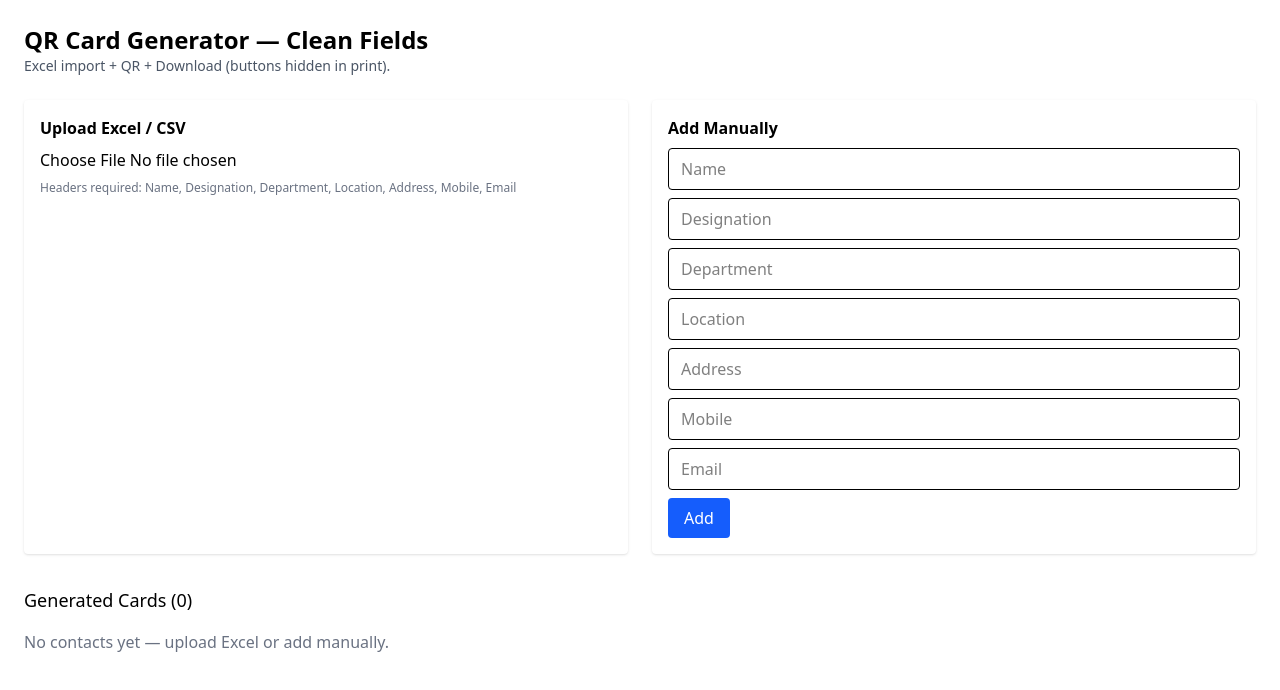
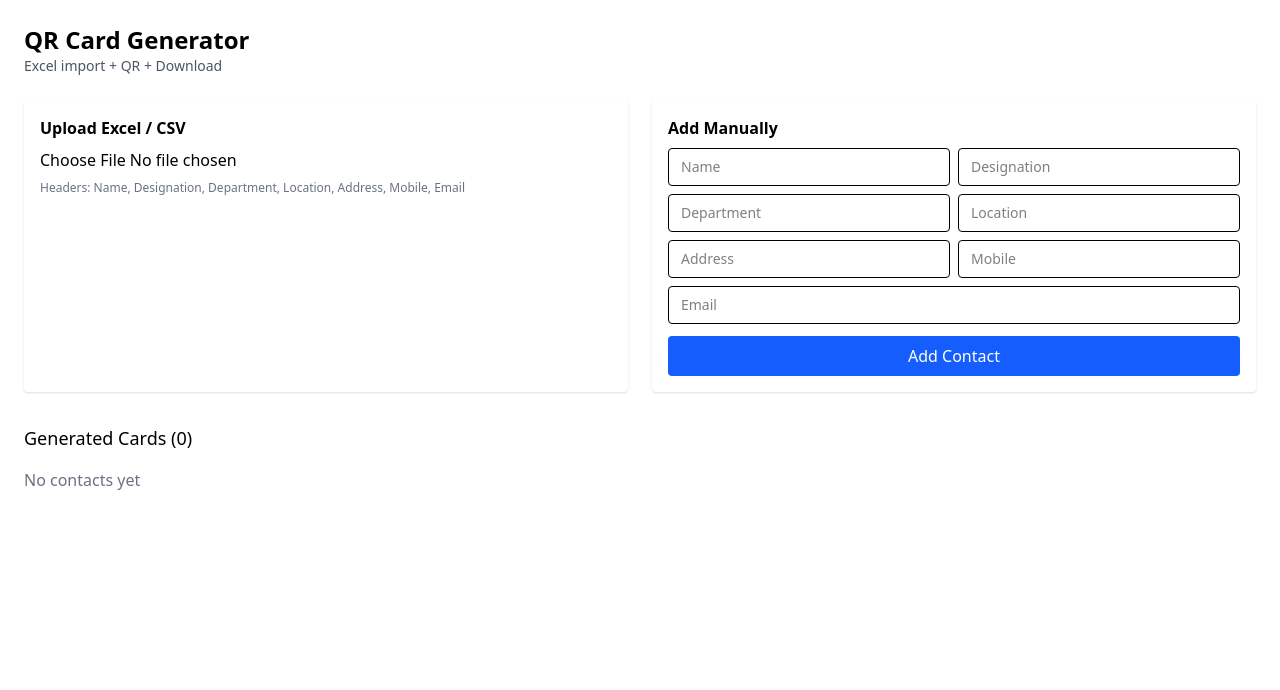
Before and after one commit to JavaScriptForEverything/qr-code-generator, a React (Vite) app: page / in a window 1280 px wide. Shown: the top 690 px of the page. Built offline with nearby package versions, Linux system fonts and the light colour scheme.

Commit message:
working download and image but missing additional informations in qrcode + ui

```diff
--- a/src/App.tsx
+++ b/src/App.tsx
@@ -1,13 +1,7 @@
 import React, { useRef, useState } from "react";
 import * as XLSX from "xlsx";
 import QRCode from "qrcode";
-import html2canvas from "html2canvas";
-import jsPDF from "jspdf";
-import { v4 as uuidv4 } from "uuid";
-// import { saveAs } from "file-saver";
-import { buildVCard } from "./utils/vcard"; // we’ll adjust this file below
 
-// 👇 define Contact type
 export interface Contact {
   id: string;
   name: string;
@@ -20,22 +14,37 @@ export interface Contact {
   qrDataUrl?: string;
 }
 
-// 📄 expected Excel headers
-const sampleHeaders = [
-  "Name",
-  "Designation",
-  "Department",
-  "Location",
-  "Address",
-  "Mobile",
-  "Email",
-];
+function buildVCard(c: Contact): string {
+  return [
+    "BEGIN:VCARD",
+    "VERSION:3.0",
+    `FN:${c.name}`,
+    c.designation && `TITLE:${c.designation}`,
+    c.department && `ORG:${c.department}`,
+    c.mobile && `TEL;CELL:${c.mobile}`,
+    c.email && `EMAIL:${c.email}`,
+    c.address && c.location && `ADR;TYPE=WORK:;;${c.address};${c.location};;`,
+    "END:VCARD",
+  ]
+    .filter(Boolean)
+    .join("\n");
+}
+
+const sampleHeaders = ["Name", "Designation", "Department", "Location", "Address", "Mobile", "Email"];
 
 export default function App() {
   const [contacts, setContacts] = useState<Contact[]>([]);
   const fileRef = useRef<HTMLInputElement | null>(null);
+  const [manual, setManual] = useState<Omit<Contact, "id" | "qrDataUrl">>({
+    name: "",
+    designation: "",
+    department: "",
+    location: "",
+    address: "",
+    mobile: "",
+    email: "",
+  });
 
-  // 🧾 Excel Upload
   async function handleFile(e: React.ChangeEvent<HTMLInputElement>) {
     const f = e.target.files?.[0];
     if (!f) return;
@@ -45,8 +54,8 @@ export default function App() {
     const sheet = workbook.Sheets[workbook.SheetNames[0]];
     const json = XLSX.utils.sheet_to_json<Record<string, any>>(sheet, { defval: "" });
 
-    const mapped: Contact[] = json.map((row) => ({
-      id: uuidv4(),
+    const mapped: Contact[] = json.map((row, idx) => ({
+      id: `contact-${Date.now()}-${idx}`,
       name: String(row["Name"] || ""),
       designation: String(row["Designation"] || ""),
       department: String(row["Department"] || ""),
@@ -60,23 +69,11 @@ export default function App() {
     if (fileRef.current) fileRef.current.value = "";
   }
 
-  // ✍️ Manual Add
-  const [manual, setManual] = useState<Omit<Contact, "id" | "qrDataUrl">>({
-    name: "",
-    designation: "",
-    department: "",
-    location: "",
-    address: "",
-    mobile: "",
-    email: "",
-  });
-
-  async function addManual(e: React.FormEvent) {
-    e.preventDefault();
+  async function addManual() {
     if (!manual.name) return alert("Name required");
 
     const newContact: Contact = {
-      id: uuidv4(),
+      id: `contact-${Date.now()}`,
       ...manual,
     };
     await generateQRCodesAndSet([newContact], true);
@@ -91,93 +88,105 @@ export default function App() {
     });
   }
 
-  // 🧠 Generate QR
   async function generateQRCodesAndSet(newContacts: Contact[], append = false) {
     const out: Contact[] = [];
     for (const c of newContacts) {
       const vcard = buildVCard(c);
-
       const qrDataUrl = await QRCode.toDataURL(vcard, {
-        errorCorrectionLevel: "L",
+        errorCorrectionLevel: "M",
         type: "image/png",
         margin: 1,
-        scale: 10,
+        scale: 8,
       });
-
       out.push({ ...c, qrDataUrl });
     }
     setContacts((prev) => (append ? [...prev, ...out] : out));
   }
 
-  // 🧩 Wait for images (QR) before render
-  async function waitForImagesLoaded(element: HTMLElement) {
-    const imgs = Array.from(element.querySelectorAll("img"));
-    await Promise.all(
-      imgs.map(
-        (img) =>
-          new Promise<void>((resolve) => {
-            if (img.complete) resolve();
-            else {
-              img.onload = () => resolve();
-              img.onerror = () => resolve();
-            }
-          })
-      )
-    );
+  function downloadImage(dataUrl: string, filename: string) {
+    const link = document.createElement("a");
+    link.href = dataUrl;
+    link.download = filename;
+    document.body.appendChild(link);
+    link.click();
+    document.body.removeChild(link);
   }
 
-  // 🖼️ Download PNG
-  async function downloadCardAsPNG(id: string) {
-    const el = document.getElementById(`card-${id}`);
-    if (!el) return;
+  async function downloadCardAsPNG(c: Contact) {
+    const canvas = document.createElement("canvas");
+    const ctx = canvas.getContext("2d");
+    if (!ctx) return;
 
-    try {
-      await waitForImagesLoaded(el);
-      await new Promise((r) => setTimeout(r, 300));
+    canvas.width = 800;
+    canvas.height = 400;
 
-      const canvas = await html2canvas(el, {
-        scale: 2,
-        backgroundColor: "#ffffff",
-        useCORS: true,
+    ctx.fillStyle = "#ffffff";
+    ctx.fillRect(0, 0, canvas.width, canvas.height);
+
+    const logo = new Image();
+    logo.crossOrigin = "anonymous";
+    logo.src = "/logo.png";
+
+    await new Promise((resolve) => {
+      logo.onload = resolve;
+      logo.onerror = resolve;
     });
 
-      const dataUrl = canvas.toDataURL("image/png");
-      const link = document.createElement("a");
-      link.href = dataUrl;
-      link.download = `card-${id}.png`;
-      link.click();
-    } catch (err) {
-      console.error("PNG export error:", err);
-      alert("Failed to export PNG.");
-    }
+    if (logo.complete && logo.naturalWidth > 0) {
+      ctx.drawImage(logo, 30, 30, 100, 100);
     }
 
-  // 📄 Download PDF
-  async function downloadCardAsPDF(id: string) {
-    const el = document.getElementById(`card-${id}`);
-    if (!el) return;
+    ctx.fillStyle = "#000000";
+    ctx.font = "bold 28px Arial";
+    ctx.fillText(c.name, 150, 60);
 
-    try {
-      await waitForImagesLoaded(el);
-      await new Promise((r) => setTimeout(r, 300));
+    ctx.font = "18px Arial";
+    ctx.fillStyle = "#1e40af";
+    ctx.fillText(c.designation, 150, 90);
 
-      const canvas = await html2canvas(el, {
-        scale: 2,
-        backgroundColor: "#ffffff",
-        useCORS: true,
+    ctx.fillStyle = "#4b5563";
+    ctx.font = "14px Arial";
+    let y = 120;
+
+    if (c.department) {
+      ctx.fillText(`Department: ${c.department}`, 150, y);
+      y += 25;
+    }
+    if (c.location) {
+      ctx.fillText(`Location: ${c.location}`, 150, y);
+      y += 25;
+    }
+    if (c.address) {
+      ctx.fillText(`Address: ${c.address}`, 150, y);
+      y += 25;
+    }
+    if (c.mobile) {
+      ctx.fillText(`Mobile: ${c.mobile}`, 150, y);
+      y += 25;
+    }
+    if (c.email) {
+      ctx.fillText(`Email: ${c.email}`, 150, y);
+      y += 25;
+    }
+
+    if (c.qrDataUrl) {
+      const qr = new Image();
+      qr.src = c.qrDataUrl;
+      await new Promise((resolve) => {
+        qr.onload = resolve;
+        qr.onerror = resolve;
       });
+      ctx.drawImage(qr, 620, 30, 150, 150);
+    }
 
-      const imgData = canvas.toDataURL("image/png");
-      const pdf = new jsPDF({
-        orientation: "landscape",
-        unit: "pt",
-        format: [650, 400],
-      });
-      pdf.addImage(imgData, "PNG", 0, 0, 650, 400);
-      pdf.save(`card-${id}.pdf`);
-    } catch (err) {
-      console.error("PDF export error:", err);
-      alert("Failed to export PDF.");
+    const dataUrl = canvas.toDataURL("image/png");
+    downloadImage(dataUrl, `card-${c.id}.png`);
+  }
+
+  async function downloadAllCards() {
+    for (const c of contacts) {
+      await downloadCardAsPNG(c);
+      await new Promise((r) => setTimeout(r, 500));
     }
   }
 
@@ -189,15 +198,12 @@ export default function App() {
         }
       `}</style>
 
-      <header className="mb-6">
-        <h1 className="text-2xl font-bold">QR Card Generator — Clean Fields</h1>
-        <p className="text-gray-600 text-sm">
-          Excel import + QR + Download (buttons hidden in print).
-        </p>
+      <header className="mb-6 no-print">
+        <h1 className="text-2xl font-bold">QR Card Generator</h1>
+        <p className="text-gray-600 text-sm">Excel import + QR + Download</p>
       </header>
 
-      {/* Upload & Manual Add */}
-      <section className="grid grid-cols-1 md:grid-cols-2 gap-6 mb-8">
+      <section className="grid grid-cols-1 md:grid-cols-2 gap-6 mb-8 no-print">
         <div className="bg-white p-4 rounded shadow">
           <h2 className="font-semibold mb-2">Upload Excel / CSV</h2>
           <input
@@ -205,106 +211,160 @@ export default function App() {
             type="file"
             accept=".xlsx,.xls,.csv"
             onChange={handleFile}
-            className="mb-2"
+            className="mb-2 w-full"
           />
           <p className="text-xs text-gray-500">
-            Headers required: {sampleHeaders.join(", ")}
+            Headers: {sampleHeaders.join(", ")}
           </p>
         </div>
 
         <div className="bg-white p-4 rounded shadow">
           <h2 className="font-semibold mb-2">Add Manually</h2>
-          <form onSubmit={addManual} className="space-y-2">
-            {sampleHeaders.map(
-              (field) =>
-                field !== "id" && (
+          <div className="grid grid-cols-2 gap-2 mb-3">
             <input
-                    key={field}
-                    placeholder={field}
-                    value={(manual as any)[field.toLowerCase()] || ""}
-                    onChange={(e) =>
-                      setManual((m) => ({
-                        ...m,
-                        [field.toLowerCase()]: e.target.value,
-                      }))
-                    }
-                    className="w-full border rounded px-3 py-2"
+              placeholder="Name"
+              value={manual.name}
+              onChange={(e) => setManual((m) => ({ ...m, name: e.target.value }))}
+              className="border rounded px-3 py-2 text-sm"
             />
-                )
-            )}
+            <input
+              placeholder="Designation"
+              value={manual.designation}
+              onChange={(e) => setManual((m) => ({ ...m, designation: e.target.value }))}
+              className="border rounded px-3 py-2 text-sm"
+            />
+            <input
+              placeholder="Department"
+              value={manual.department}
+              onChange={(e) => setManual((m) => ({ ...m, department: e.target.value }))}
+              className="border rounded px-3 py-2 text-sm"
+            />
+            <input
+              placeholder="Location"
+              value={manual.location}
+              onChange={(e) => setManual((m) => ({ ...m, location: e.target.value }))}
+              className="border rounded px-3 py-2 text-sm"
+            />
+            <input
+              placeholder="Address"
+              value={manual.address}
+              onChange={(e) => setManual((m) => ({ ...m, address: e.target.value }))}
+              className="border rounded px-3 py-2 text-sm"
+            />
+            <input
+              placeholder="Mobile"
+              value={manual.mobile}
+              onChange={(e) => setManual((m) => ({ ...m, mobile: e.target.value }))}
+              className="border rounded px-3 py-2 text-sm"
+            />
+            <input
+              placeholder="Email"
+              value={manual.email}
+              onChange={(e) => setManual((m) => ({ ...m, email: e.target.value }))}
+              className="border rounded px-3 py-2 text-sm col-span-2"
+            />
+          </div>
           <button
-              type="submit"
-              className="bg-blue-600 text-white px-4 py-2 rounded hover:bg-blue-700"
+            onClick={addManual}
+            className="bg-blue-600 text-white px-4 py-2 rounded hover:bg-blue-700 w-full"
           >
-              Add
+            Add Contact
           </button>
-          </form>
         </div>
       </section>
 
-      {/* Cards */}
+      {contacts.length > 0 && (
+        <div className="mb-6 no-print">
+          <button
+            onClick={downloadAllCards}
+            className="bg-green-600 text-white px-6 py-3 rounded hover:bg-green-700"
+          >
+            Download All Cards ({contacts.length})
+          </button>
+        </div>
+      )}
+
       <section>
-        <h2 className="text-lg font-medium mb-4">
+        <h2 className="text-lg font-medium mb-4 no-print">
           Generated Cards ({contacts.length})
         </h2>
         {contacts.length === 0 && (
-          <div className="text-gray-500">
-            No contacts yet — upload Excel or add manually.
-          </div>
+          <div className="text-gray-500">No contacts yet</div>
         )}
         <div className="grid grid-cols-1 md:grid-cols-2 gap-6">
           {contacts.map((c) => (
-            <div
-              id={`card-${c.id}`}
-              key={c.id}
-              className="bg-white p-4 rounded shadow relative"
-              style={{ width: 600 }}
-            >
-              <div className="flex gap-4">
+            <div key={c.id} className="bg-white p-4 rounded shadow" style={{ width: 600 }}>
+              <div className="flex gap-4 mb-4">
+                <div className="w-24 h-24 bg-gray-100 flex-shrink-0 rounded overflow-hidden">
+                  <img
+                    src="/logo.png"
+                    alt="Logo"
+                    className="w-full h-full object-contain"
+                    onError={(e) => {
+                      e.currentTarget.style.display = "none";
+                    }}
+                  />
+                </div>
+
                 <div className="flex-1">
                   <h3 className="text-xl font-bold">{c.name}</h3>
-                  <p className="text-sm text-gray-700">{c.designation}</p>
-                  <p className="text-sm text-gray-700">{c.department}</p>
-                  <p className="text-sm text-gray-500 mt-1">
-                    <strong>Location:</strong> {c.location}
-                  </p>
-                  <p className="text-sm text-gray-500 mt-1">
-                    <strong>Address:</strong> {c.address}
-                  </p>
-                  <p className="text-sm text-gray-500 mt-1">
-                    <strong>Mobile:</strong> {c.mobile}
-                  </p>
-                  <p className="text-sm text-gray-500 mt-1">
-                    <strong>Email:</strong> {c.email}
-                  </p>
+                  <p className="text-sm text-blue-700 font-medium">{c.designation}</p>
+
+                  <div className="mt-2 grid grid-cols-2 gap-x-4 gap-y-1 text-xs text-gray-700">
+                    {c.department && (
+                      <>
+                        <span className="font-semibold">Department:</span>
+                        <span>{c.department}</span>
+                      </>
+                    )}
+                    {c.location && (
+                      <>
+                        <span className="font-semibold">Location:</span>
+                        <span>{c.location}</span>
+                      </>
+                    )}
+                    {c.address && (
+                      <>
+                        <span className="font-semibold">Address:</span>
+                        <span>{c.address}</span>
+                      </>
+                    )}
+                    {c.mobile && (
+                      <>
+                        <span className="font-semibold">Mobile:</span>
+                        <span>{c.mobile}</span>
+                      </>
+                    )}
+                    {c.email && (
+                      <>
+                        <span className="font-semibold">Email:</span>
+                        <span>{c.email}</span>
+                      </>
+                    )}
                   </div>
-                <div className="w-32 flex items-center justify-center">
+                </div>
+
+                <div className="w-32 flex-shrink-0 flex items-center justify-center">
                   {c.qrDataUrl ? (
                     <img
                       src={c.qrDataUrl}
-                      alt={`QR for ${c.name}`}
-                      className="w-28 h-28 object-contain border"
+                      alt="QR"
+                      className="w-32 h-32 object-contain border"
                     />
                   ) : (
-                    <div className="w-28 h-28 border grid place-items-center text-xs text-gray-400">
+                    <div className="w-32 h-32 border grid place-items-center text-xs text-gray-400">
                       QR
                     </div>
                   )}
                 </div>
               </div>
 
-              <div className="mt-4 flex gap-2 no-print">
+              <div className="flex gap-2 no-print border-t pt-3">
                 <button
-                  onClick={() => downloadCardAsPNG(c.id)}
-                  className="px-3 py-1 rounded border hover:bg-gray-100"
+                  onClick={() => downloadCardAsPNG(c)}
+                  className="flex-1 px-3 py-2 rounded border border-blue-600 text-blue-600 hover:bg-blue-50"
                 >
                   Download PNG
-                </button>
-                <button
-                  onClick={() => downloadCardAsPDF(c.id)}
-                  className="px-3 py-1 rounded border hover:bg-gray-100"
-                >
-                  Download PDF
                 </button>
               </div>
             </div>
```
Also changed, not shown: public/logo.png (added). Lines whose indentation alone changed are shown as unchanged.
